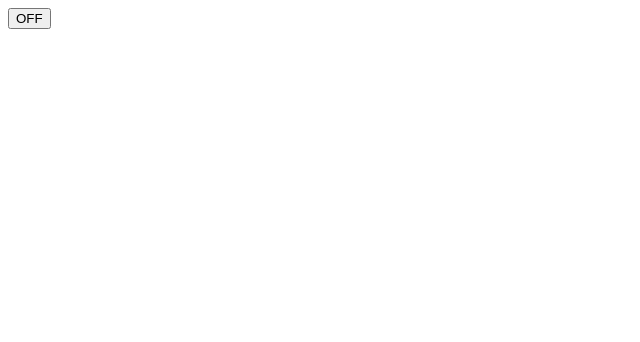
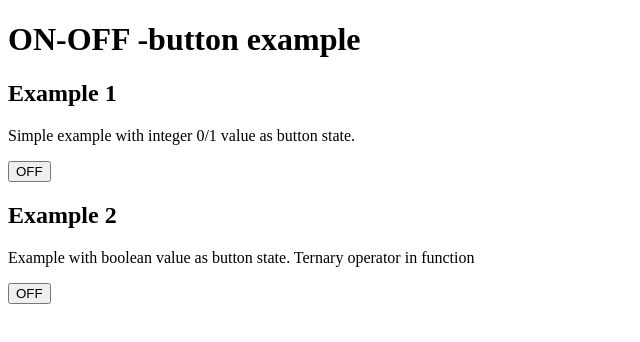
Before and after one commit to datamonnit/opijs, a plain HTML site: page on-off-button.html in a window 1280 px wide. Shown: the whole page, without its empty margins (0-640 px from the left). Drawn offline with Linux system fonts and the light colour scheme.

Commit message:
On-off -example

```diff
--- a/on-off-button.html
+++ b/on-off-button.html
@@ -7,6 +7,9 @@
     <title>On-Off -example</title>
 </head>
 <body>
+    <h1>ON-OFF -button example</h1>
+    <h2>Example 1</h2>
+    <p>Simple example with integer 0/1 value as button state.</p>
     <button id="on-off-btn" onclick="changeState();">OFF</button>
     <script>
     let btnState = 0;
@@ -23,15 +26,22 @@
             btn.innerHTML = "OFF";
         }
 
-        if (kissa=musta){
-            console.log('anna sille maitoa')
-        } else {
-            console.log('Anna sille vettä')
-        }
-
         console.log(btnState);
     }
+    </script>
 
+    <h2>Example 2</h2>
+    <p>Example with boolean value as button state. Ternary operator in function</p>
+    <button id="on-off-btn2" onclick="changeState2()">OFF</button>
+    <script>
+
+    let btn2State = false;
+    function changeState2(){
+        btn2State = !btn2State;
+        document.getElementById("on-off-btn2").innerHTML = (btn2State == false) ? "OFF" : "ON";
+    }
     </script>
+
+
 </body>
 </html>
```
